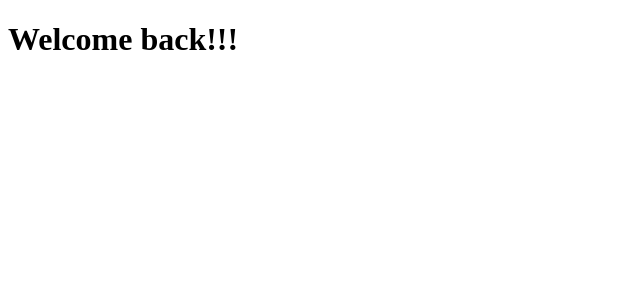
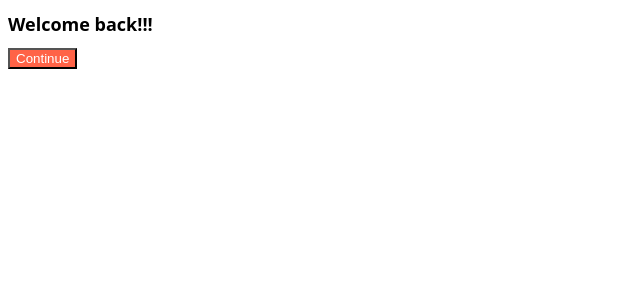
Before and after one commit to bion0625/react, a React (Create React App) app: page / in a window 1280 px wide. Shown: the top 300 px of the page, without its empty margins (0-640 px from the left). Built offline with nearby package versions, Linux system fonts and the light colour scheme.

Commit message:
css component

```diff
--- a/package.json
+++ b/package.json
@@ -6,6 +6,7 @@
     "@testing-library/jest-dom": "^5.17.0",
     "@testing-library/react": "^13.4.0",
     "@testing-library/user-event": "^13.5.0",
+    "prop-types": "^15.8.1",
     "react": "^18.2.0",
     "react-dom": "^18.2.0",
     "react-scripts": "5.0.1",
--- a/src/App.js
+++ b/src/App.js
@@ -1,6 +1,13 @@
+import Button from "./Button";
+import styles from "./App.module.css";
 
 function App() {
-  return (<div><h1>Welcome back!!!</h1></div>);
+  return (
+  <div>
+    <h1 className={styles.title}>Welcome back!!!</h1>
+    <Button text="Continue"/>
+  </div>
+  );
 }
 
 export default App;
--- /dev/null
+++ b/src/App.module.css
@@ -0,0 +1,4 @@
+.title {
+    font-family: system-ui, -apple-system, BlinkMacSystemFont, 'Segoe UI', Roboto, Oxygen, Ubuntu, Cantarell, 'Open Sans', 'Helvetica Neue', sans-serif;
+    font-size: 18px;
+}
--- /dev/null
+++ b/src/Button.js
@@ -0,0 +1,12 @@
+import PropTypes from "prop-types";
+import styles from "./Button.module.css";
+
+function Button ({text}){
+    return <button className={styles.btn}>{text}</button>
+}
+
+Button.propTypes = {
+    text: PropTypes.string.isRequired,
+}
+
+export default Button;
--- /dev/null
+++ b/src/Button.module.css
@@ -0,0 +1,4 @@
+.btn {
+    color: white;
+    background-color: tomato;
+}
```
Also changed, not shown: 1 other file (tests, documents, lock files or other folders).
